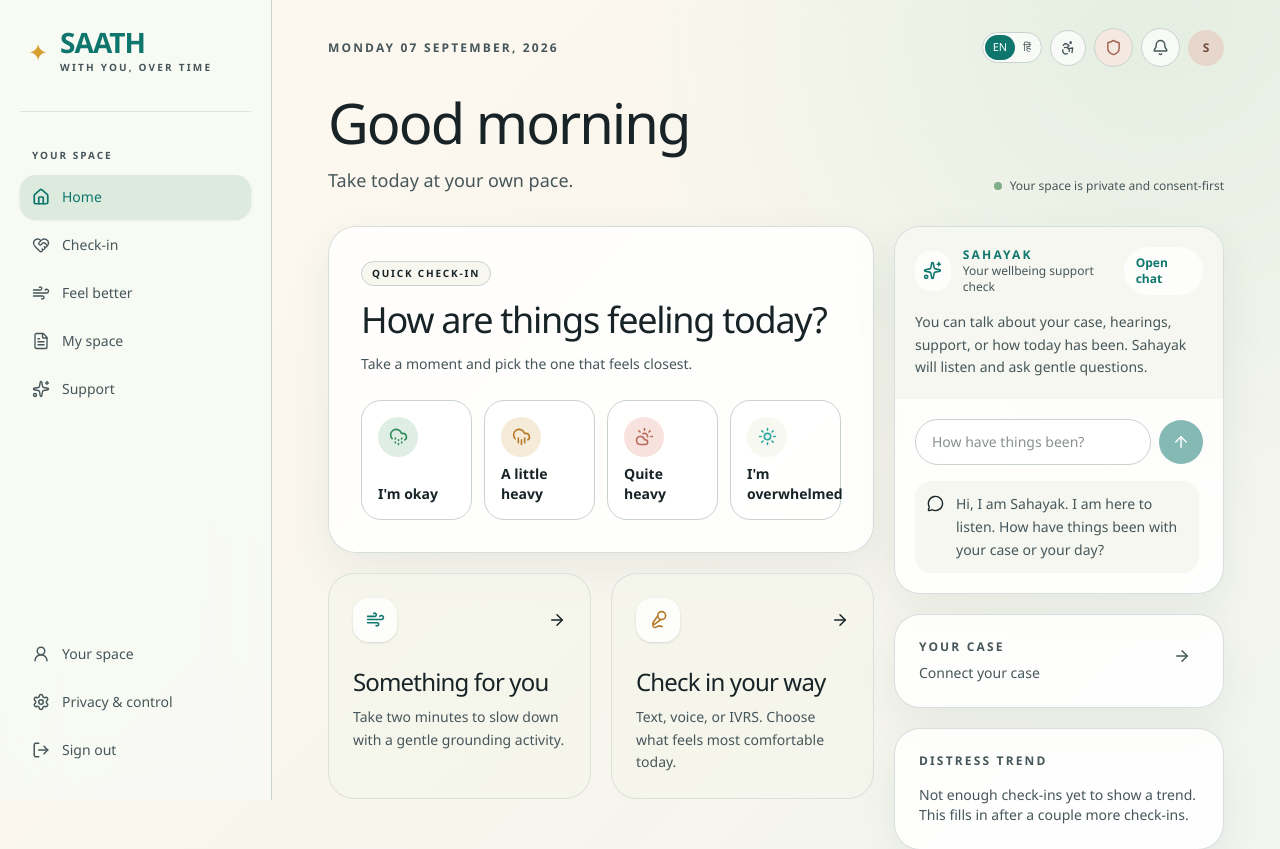
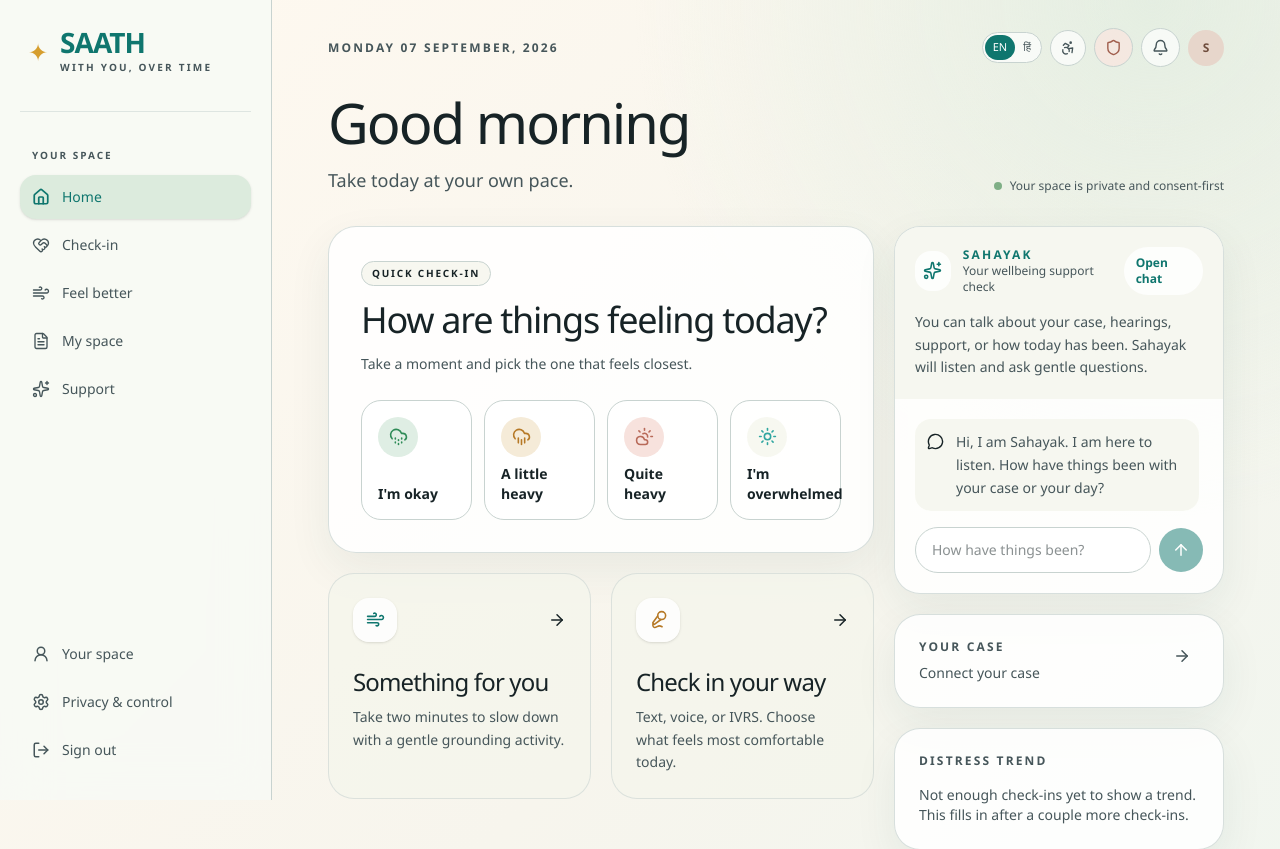
Before and after one commit to shreyasirayyy/SIH26, a Next.js app in the folder saath-frontend/: page /survivor in a window 1280 px wide. Shown: the top 849 px of the page. Built offline with nearby package versions, Linux system fonts and the light colour scheme; no server answers.

Commit message:
fixed sahayak design

```diff
--- a/saath-frontend/components/Sahayak.tsx
+++ b/saath-frontend/components/Sahayak.tsx
@@ -43,13 +43,13 @@ export function Sahayak({ fullPage = false }: { fullPage?: boolean }) {
         <p className="mt-4 text-sm leading-relaxed text-[color:var(--text-secondary)]">You can talk about your case, hearings, support, or how today has been. Sahayak will listen and ask gentle questions.</p>
       </div>
       <div className="p-5">
+        <div className="mb-4 max-h-40 space-y-2 overflow-y-auto pr-1">{conversation.slice(-4).map((item, index) => <div key={`${item.role}-${index}`} className={`flex gap-3 rounded-2xl p-3 ${item.role === "assistant" ? "bg-[color:var(--surface-subtle)]" : "ml-5 bg-[color:var(--primary-teal-dark)]"}`}><MessageCircle size={17} className="mt-0.5 shrink-0 text-[color:var(--primary-teal)]" /><p className="text-sm leading-relaxed text-[color:var(--text-secondary)]">{item.text}</p></div>)}</div>
         <form onSubmit={submit} className="flex items-center gap-2">
           <input value={message} onChange={(event) => setMessage(event.target.value)} placeholder="How have things been?" className="min-w-0 flex-1 rounded-full border border-border-color bg-[color:var(--input-background)] px-4 py-3 text-sm outline-none focus:border-[color:var(--primary-teal)] focus:ring-2 focus:ring-[color:var(--focus-ring)]/15" disabled={loading} />
           <button type="submit" aria-label="Ask Sahayak" title="Ask Sahayak" disabled={loading || !message.trim()} className="flex h-11 w-11 shrink-0 items-center justify-center rounded-full bg-[color:var(--primary-teal)] text-white disabled:cursor-not-allowed disabled:opacity-50"><ArrowUp size={18} /></button>
         </form>
         {loading && <p className="mt-3 text-xs text-[color:var(--text-secondary)]">Sahayak is checking your recent signals...</p>}
         {error && <div className="mt-3 flex items-center justify-between gap-3"><p role="alert" className="text-xs text-[color:var(--error)]">{error}</p>{error.includes("reconnect") && <Link href="/connect-case" className="shrink-0 text-xs font-bold text-[color:var(--primary-teal)]">Reconnect case</Link>}</div>}
-        <div className="mt-4 max-h-40 space-y-2 overflow-y-auto pr-1">{conversation.slice(-4).map((item, index) => <div key={`${item.role}-${index}`} className={`flex gap-3 rounded-2xl p-3 ${item.role === "assistant" ? "bg-[color:var(--surface-subtle)]" : "ml-5 bg-[color:var(--primary-teal-dark)]"}`}><MessageCircle size={17} className="mt-0.5 shrink-0 text-[color:var(--primary-teal)]" /><p className="text-sm leading-relaxed text-[color:var(--text-secondary)]">{item.text}</p></div>)}</div>
       </div>
     </section>
   );
```
